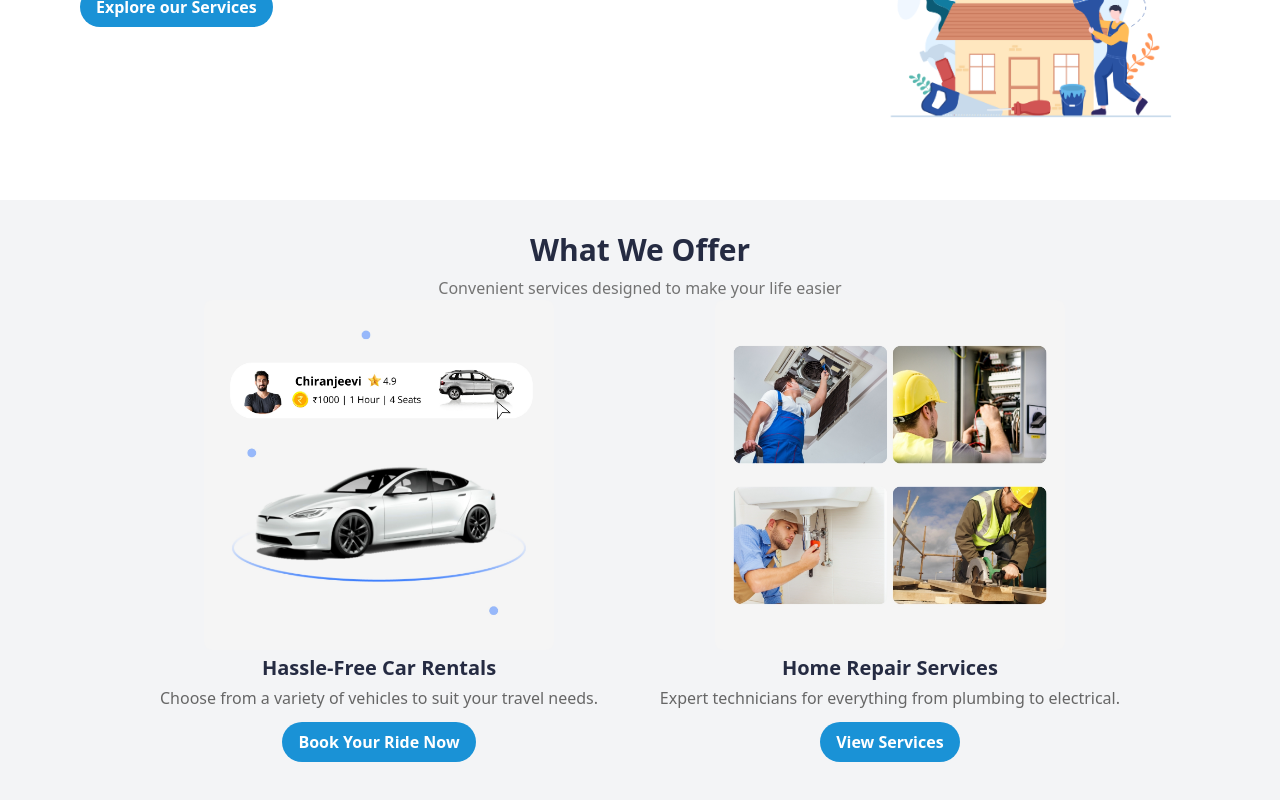
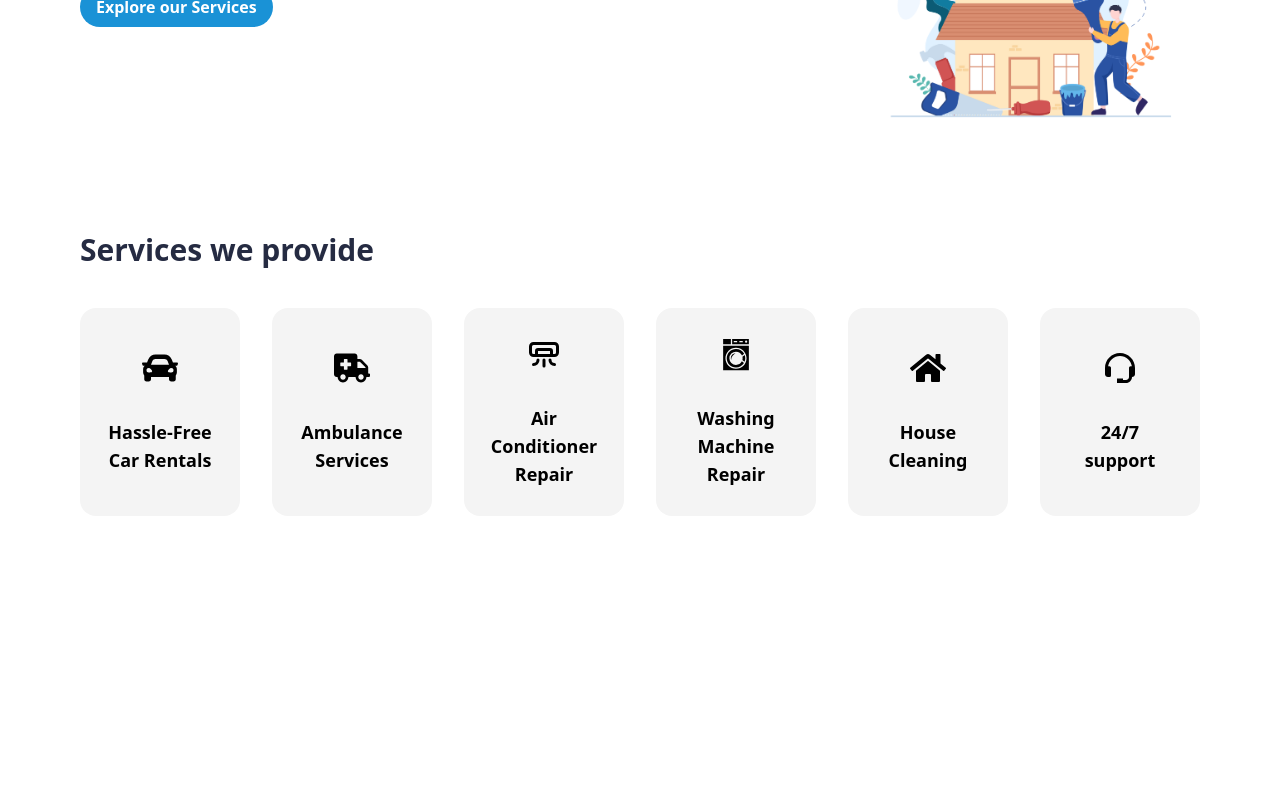
Before and after one commit to ArunKumarDara/one-stop-solution, a React (Vite) app: page / in a window 1280 px wide. Shown: the part 480-1280 px from the top of the page. Built offline with nearby package versions, Linux system fonts and the light colour scheme.

Commit message:
feat(offers): change ui for offers component

```diff
--- a/src/components/Offer/Offer.jsx
+++ b/src/components/Offer/Offer.jsx
@@ -1,50 +1,100 @@
-import chiru from "../../assets/chiru.jpg";
-import ossServices from "../../assets/ossServices.jpg";
+import * as motion from "motion/react-client";
+import { BiSupport } from "react-icons/bi";
+import { FaCar } from "react-icons/fa";
+import { FaAmbulance } from "react-icons/fa";
+import { TbAirConditioning } from "react-icons/tb";
+import { GiWashingMachine } from "react-icons/gi";
+import { FaHome } from "react-icons/fa";
+
+const ServicesData = [
+  {
+    id: 1,
+    title: "Hassle-Free Car Rentals",
+    link: "#",
+    icon: <FaCar />,
+    delay: 0.2,
+  },
+  {
+    id: 2,
+    title: "Ambulance Services",
+    link: "#",
+    icon: <FaAmbulance />,
+    delay: 0.3,
+  },
+  {
+    id: 3,
+    title: "Air Conditioner Repair",
+    link: "#",
+    icon: <TbAirConditioning />,
+    delay: 0.4,
+  },
+  {
+    id: 4,
+    title: "Washing Machine Repair",
+    link: "#",
+    icon: <GiWashingMachine />,
+    delay: 0.5,
+  },
+  {
+    id: 5,
+    title: "House Cleaning",
+    link: "#",
+    icon: <FaHome />,
+    delay: 0.6,
+  },
+  {
+    id: 6,
+    title: "24/7 support",
+    link: "#",
+    icon: <BiSupport />,
+    delay: 0.7,
+  },
+];
+
+const SlideLeft = (delay) => {
+  return {
+    initial: {
+      opacity: 0,
+      x: 50,
+    },
+    animate: {
+      opacity: 1,
+      x: 0,
+      transition: {
+        duration: 0.3,
+        delay: delay,
+        ease: "easeInOut",
+      },
+    },
+  };
+};
 
 const Offer = () => {
   return (
     <section>
       <div
-        className="container bg-gray-100 p-[1rem] sm:p-[2rem] lg:px-[4rem] lg:py-[2rem] xl:p-[5rem]
+        className="container p-[1rem] sm:p-[2rem] lg:px-[4rem] lg:py-[2rem] xl:p-[5rem]
         xl:py-[2rem] 2xl:p-[6rem] 2xl:py-[2rem] min-h-[600px] relative mt-[1rem]"
       >
-        <div className="flex flex-col justify-start items-center gap-2">
-          <h1 className="text-[#252B42] font-open-sans text-3xl font-bold">
-            What We Offer
-          </h1>
-          <p className="font-montserrat text-[#737373] font-normal">
-            Convenient services designed to make your life easier
-          </p>
-        </div>
-        <div className="flex md:justify-between items-center flex-col md:flex-row gap-4 md:gap-0 md:px-20">
-          <div className="flex flex-col justify-center items-center gap-1">
-            <img src={chiru} alt="Chiru" className="w-[350px] rounded-lg" />
-            <h2 className="text-xl font-bold text-[#252B42]">
-              Hassle-Free Car Rentals
-            </h2>
-            <p className="text-[#666666] font-open-sans">
-              Choose from a variety of vehicles to suit your travel needs.
-            </p>
-            <button className="bg-[#1A92D6] text-white font-semibold mt-2 py-2 px-4 cursor-pointer rounded-4xl">
-              Book Your Ride Now
-            </button>
-          </div>
-          <div className="flex flex-col justify-center items-center gap-1">
-            <img
-              src={ossServices}
-              alt="Chiru"
-              className="w-[350px] rounded-lg"
-            />
-            <h2 className="text-xl font-bold text-[#252B42]">
-              Home Repair Services
-            </h2>
-            <p className="text-[#666666] font-open-sans">
-              Expert technicians for everything from plumbing to electrical.
-            </p>
-            <button className="bg-[#1A92D6] text-white font-semibold mt-2 py-2 px-4 cursor-pointer rounded-4xl">
-              View Services
-            </button>
-          </div>
+        <h1 className="text-3xl font-bold text-left pb-10 text-[#252B42]">
+          Services we provide
+        </h1>
+        <div className="grid grid-cols-2 sm:grid-cols-3 md:grid-cols-6 gap-8">
+          {ServicesData.map((service) => (
+            <motion.div
+              key={service.id}
+              variants={SlideLeft(service.delay)}
+              initial="initial"
+              whileInView={"animate"}
+              viewport={{ once: true }}
+              className="bg-[#f4f4f4] rounded-2xl flex flex-col gap-4 items-center justify-center p-4 py-7 hover:bg-white hover:scale-110 duration-300 hover:shadow-2xl"
+            >
+              <div className="text-4xl mb-4"> {service.icon}</div>
+              <h1 className="text-lg font-semibold text-center px-3">
+                {service.title}
+              </h1>
+            </motion.div>
+          ))}
         </div>
       </div>
     </section>
```
